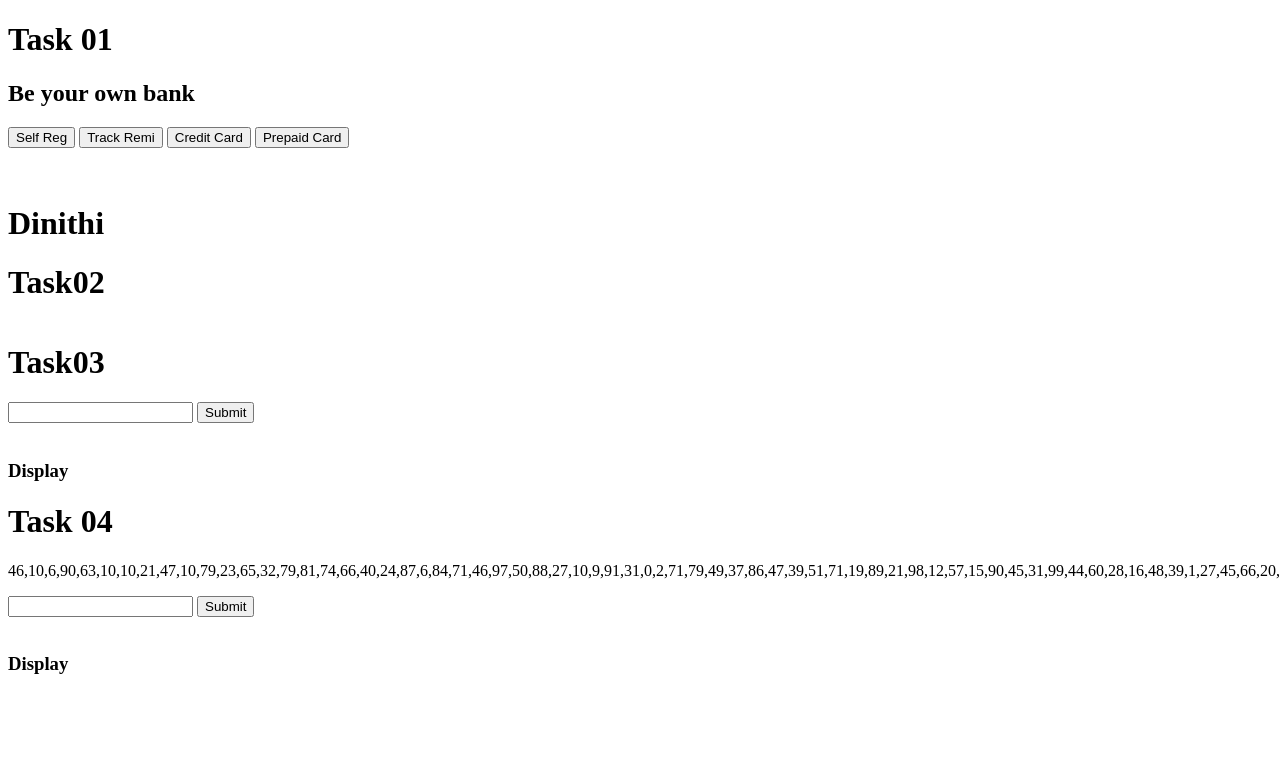
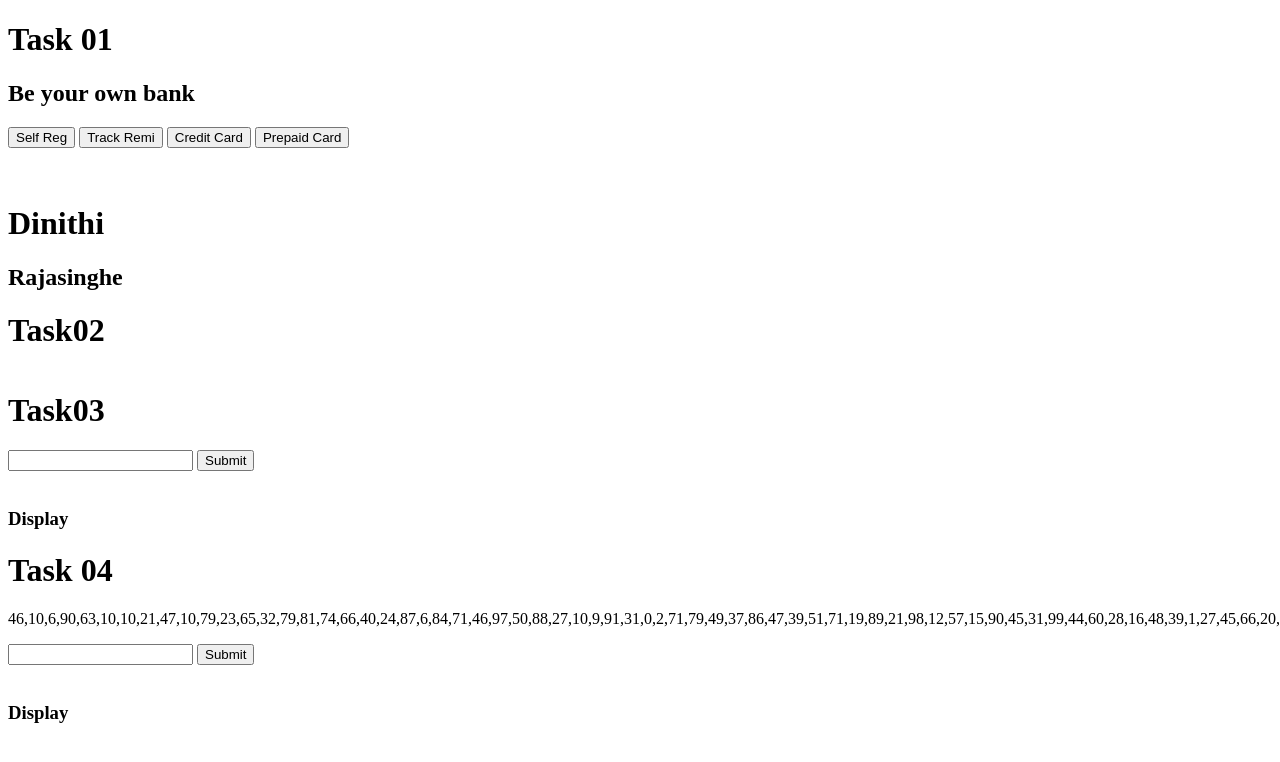
Before and after one commit to dinithirajasinghe/acpt, a plain HTML site: page fetch/Task/index.html in a window 1280 px wide. Shown: the top 762 px of the page. Drawn offline with Linux system fonts and the light colour scheme; no server answers.

Commit message:
add last name

```diff
--- a/fetch/Task/index.html
+++ b/fetch/Task/index.html
@@ -26,6 +26,7 @@
 <br><br>
 
 <h1>Dinithi</h1>
+<h2>Rajasinghe</h2>
 
 
     <div>
```
